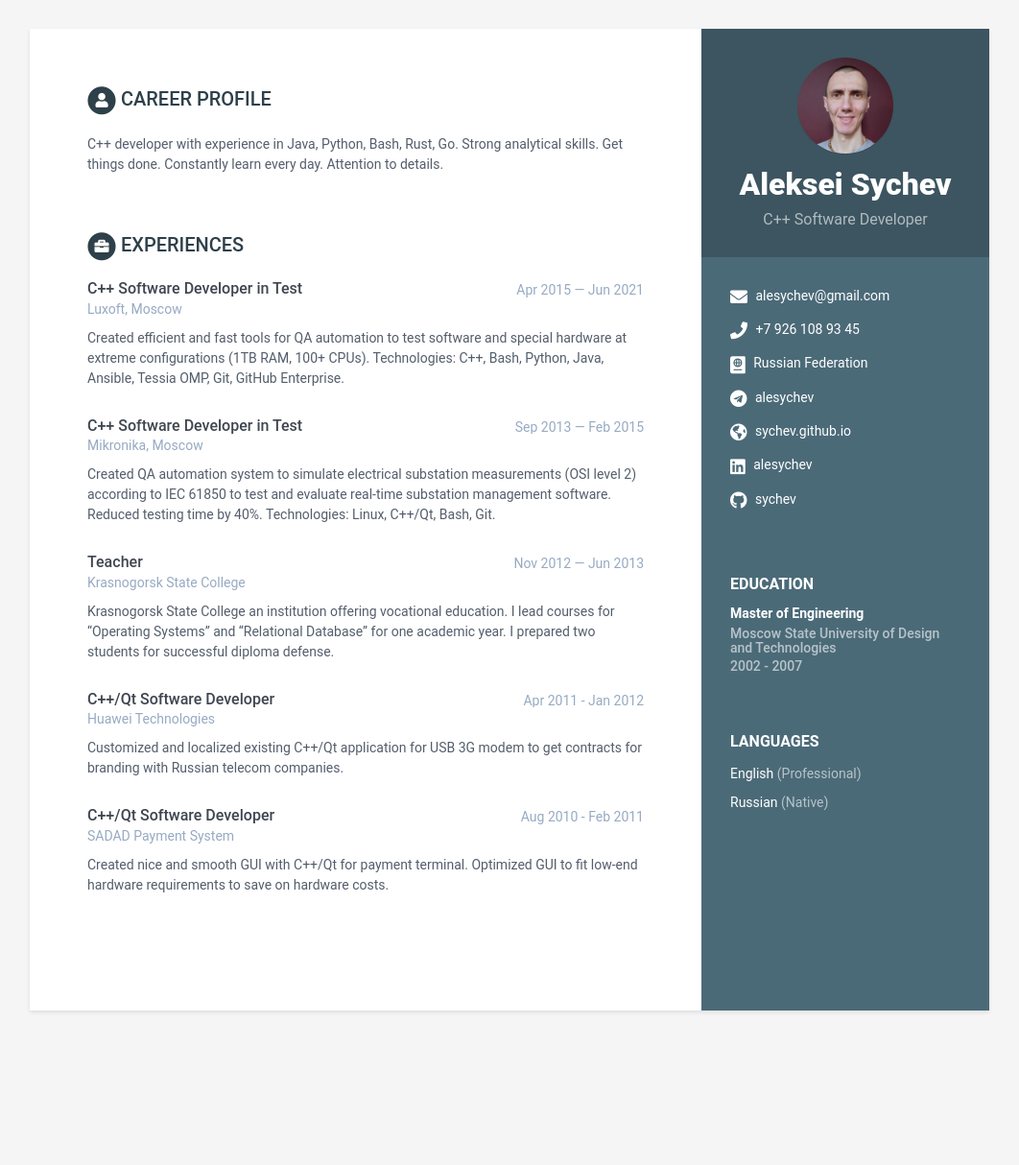
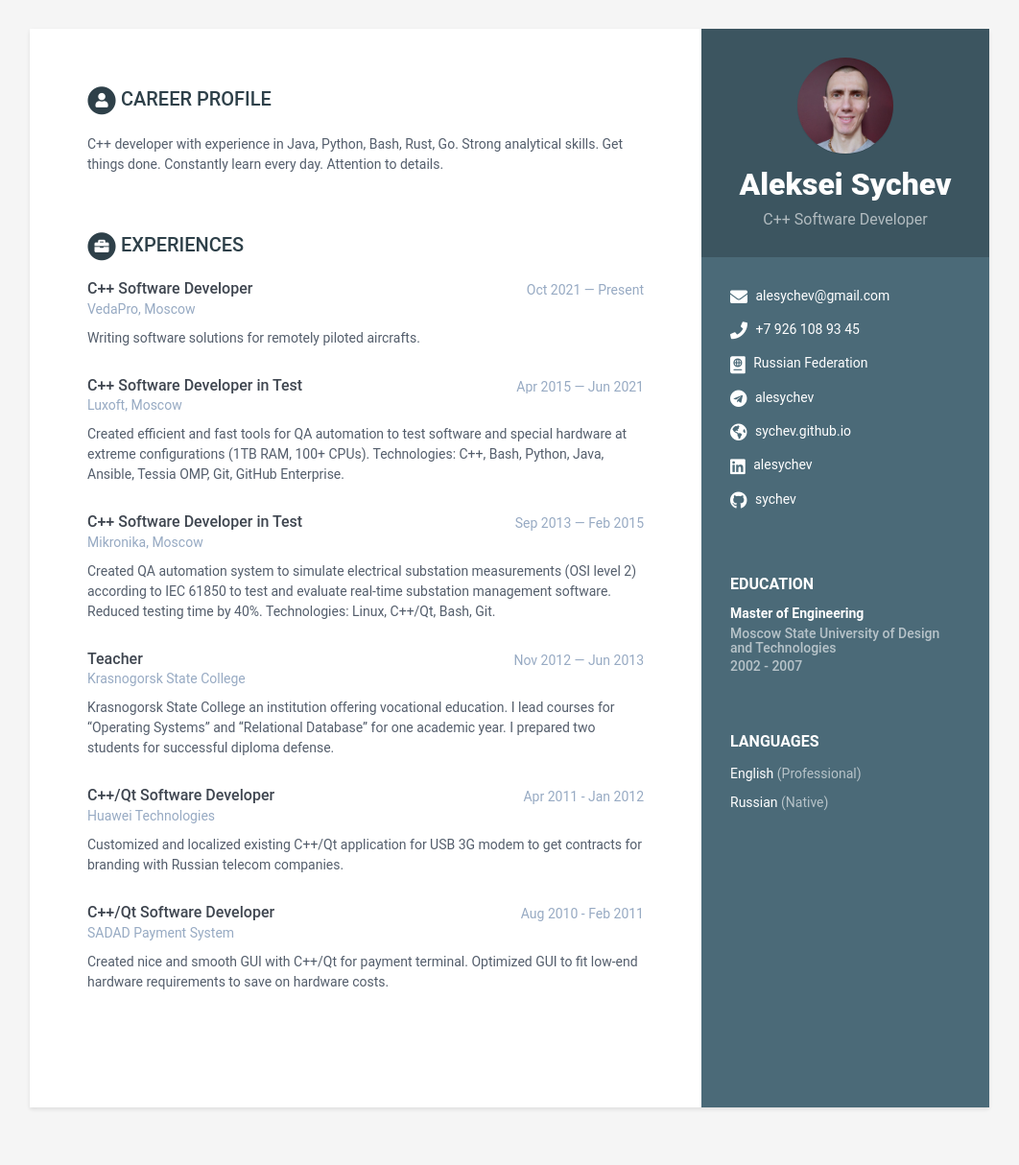
Before and after one commit to sychev/sychev.github.io, a Jekyll site: the page built from index.html, in a window 1280 px wide. Shown: the whole page at 96% size, without its empty margins (109-1171 px from the left). Built offline with Jekyll 4.4.1, drawn with Linux system fonts in a browser that asks for light colours; before the commit the page ends 1113 px from its top, so only the background shows below that; part of the change alters nothing that is shown.

Commit message:
Add VedaPro experience.

```diff
--- a/_data/data.yml
+++ b/_data/data.yml
@@ -73,12 +73,11 @@ education:
     #      - Bullet point
     #      - Bullet point
 experiences:
-#    - role: C++ Senior Software Developer in Test
-#      time: Apr 2021 — Jun 2021
-#      company: Luxoft, Moscow
-#      details: |
-#        Our customer — big German car manufacturer creates automotive software based on AutoSAR Adaptive platform.
-#        My responsibility is to update existing test cases and create new ones in C++ for testing automotive software for AutoSAR Adaptive platform.
+    - role: C++ Software Developer
+      time: Oct 2021 — Present
+      company: VedaPro, Moscow
+      details: |
+        Writing software solutions for remotely piloted aircrafts.
     - role: C++ Software Developer in Test
       time: Apr 2015 — Jun 2021
 #      time: Apr 2015 — Apr 2021
```
